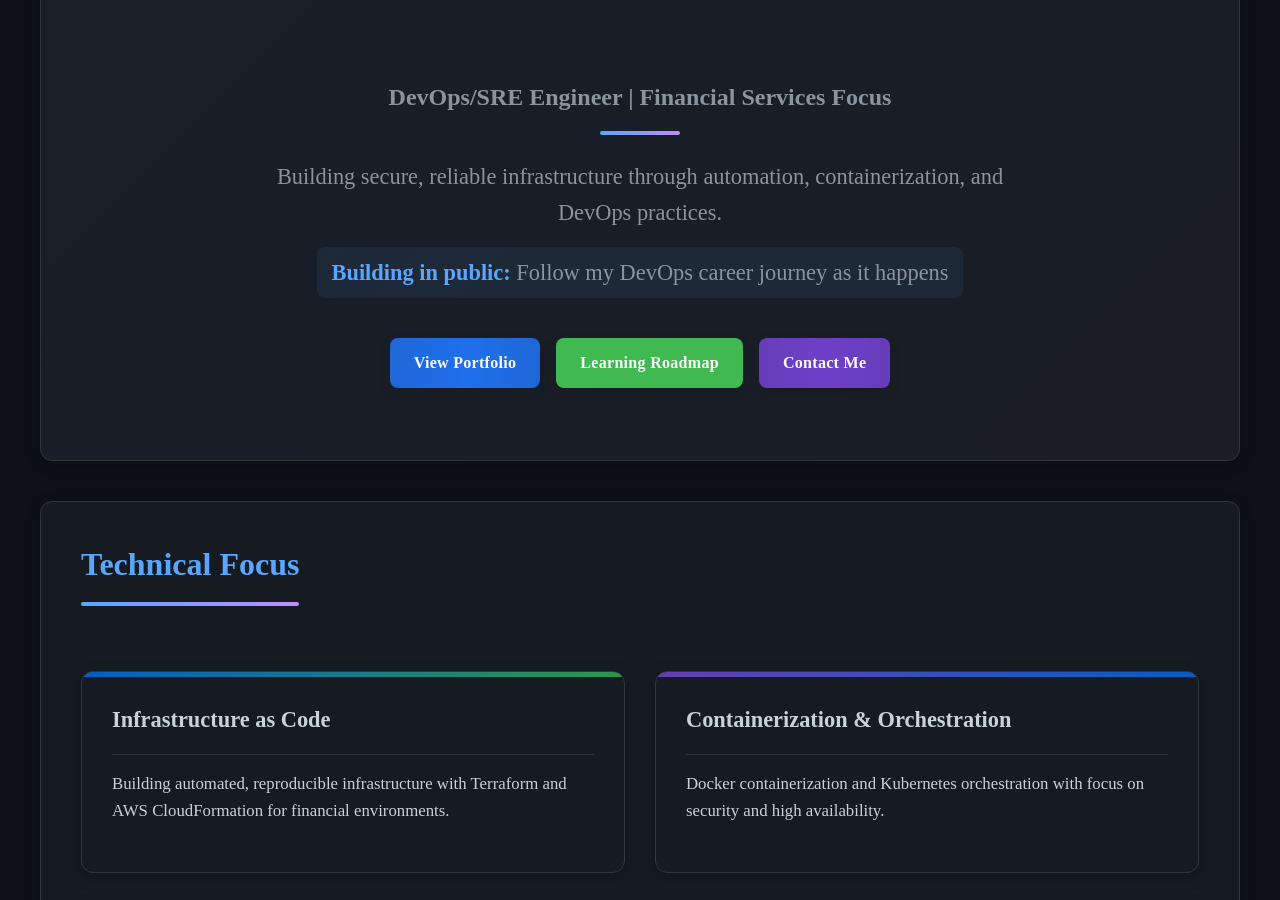
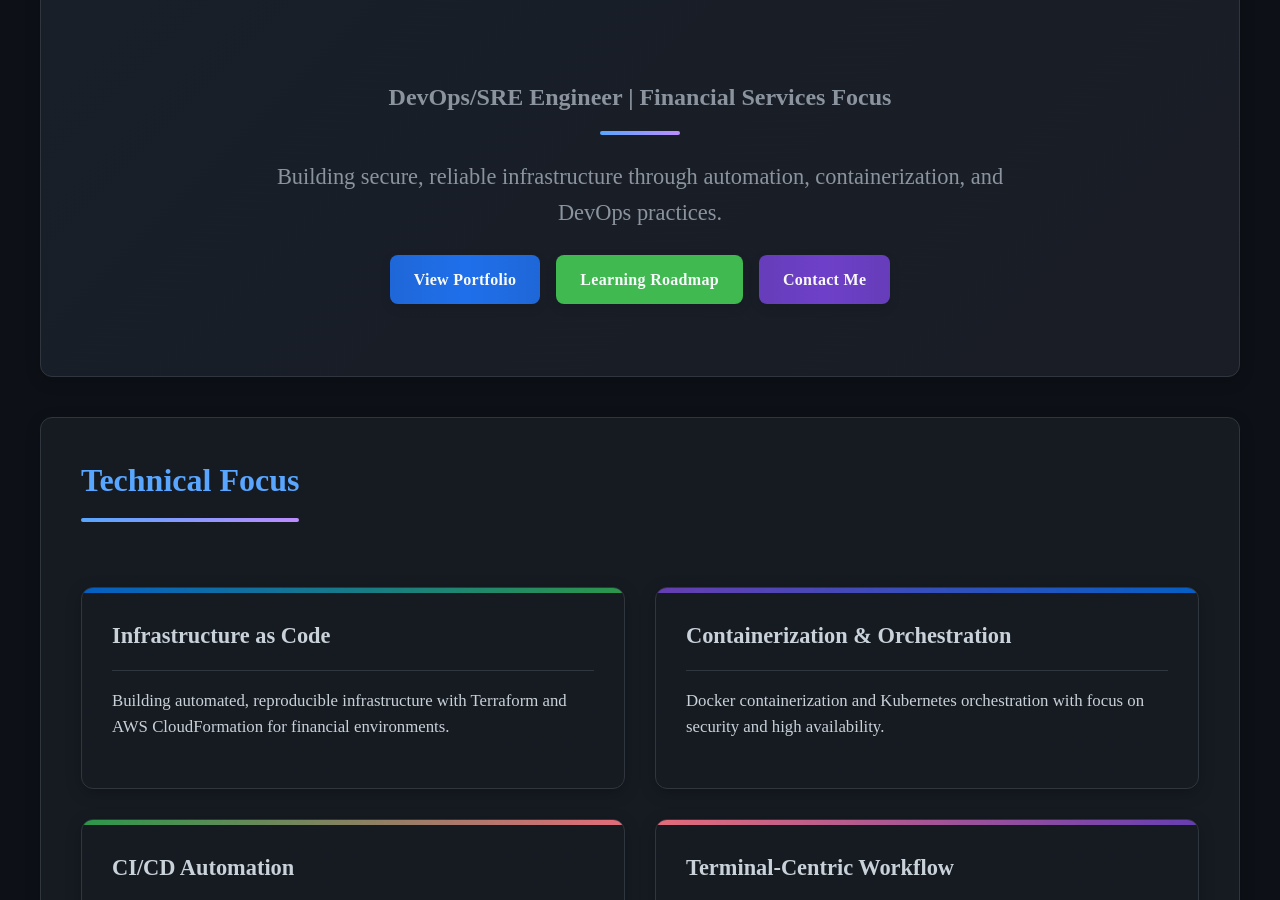
Before and after one commit to joshuamichaelhall/joshuamichaelhall.github.io, a Jekyll site: the page built from index.markdown, in a window 1280 px wide and 900 px high, scrolled down 345 px. Built offline with Jekyll 4.4.1, drawn with Linux system fonts in a browser that asks for light colours; nearby versions of some CDN libraries.

Commit message:
Remove 'Building in public' line from hero section
- Clean up hero section by removing the building in public tagline
- Maintain focus on core value proposition and professional positioning
- Streamline hero content for better visual hierarchy

🤖 Generated with [Claude Code](https://claude.ai/code)

Co-Authored-By: Claude <noreply@anthropic.com>

```diff
--- a/index.markdown
+++ b/index.markdown
@@ -8,7 +8,6 @@ layout: default
       <h1>Joshua Michael Hall</h1>
       <h2>DevOps/SRE Engineer | Financial Services Focus</h2>
       <p>Building secure, reliable infrastructure through automation, containerization, and DevOps practices.</p>
-      <p class="building-in-public"><span class="highlight">Building in public:</span> Follow my DevOps career journey as it happens</p>
       <div class="hero-links">
         <a href="/portfolio" class="btn primary-btn">View Portfolio</a>
         <a href="/roadmap" class="btn accent-btn">Learning Roadmap</a>
```
